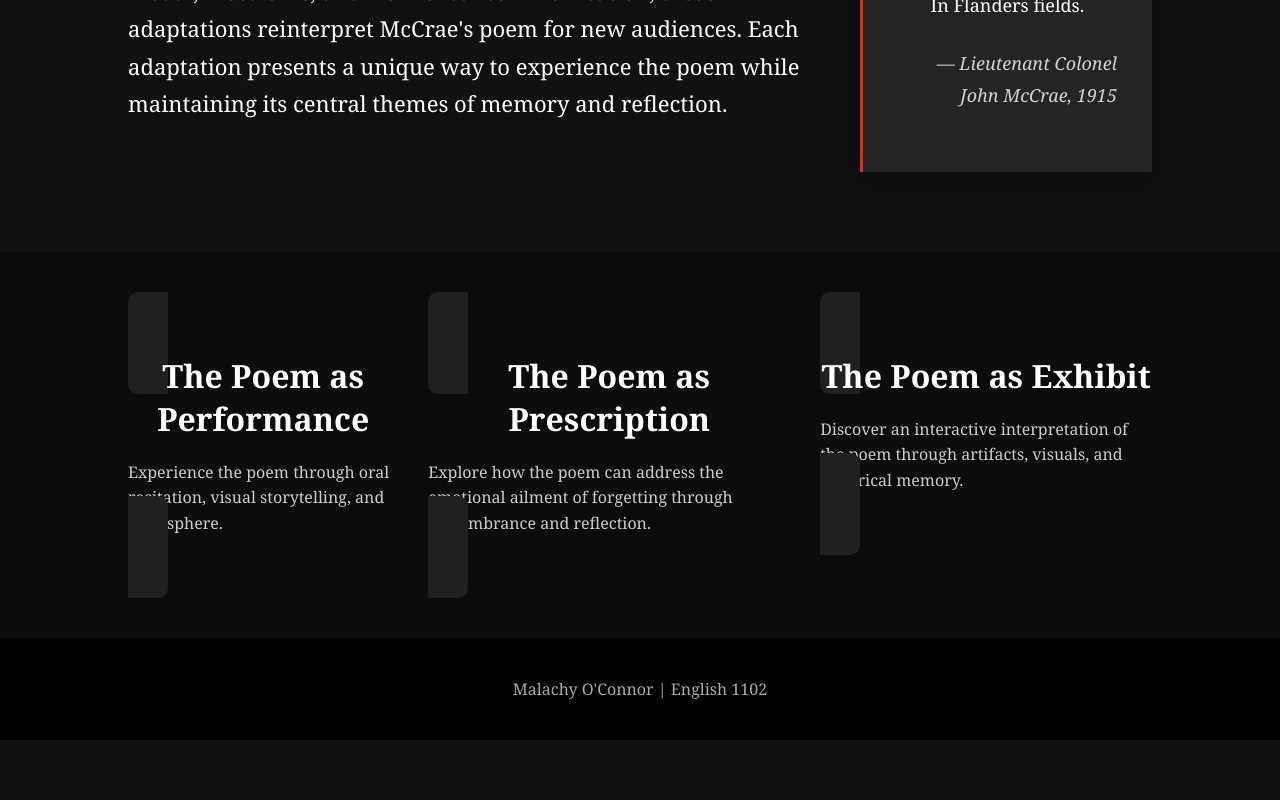
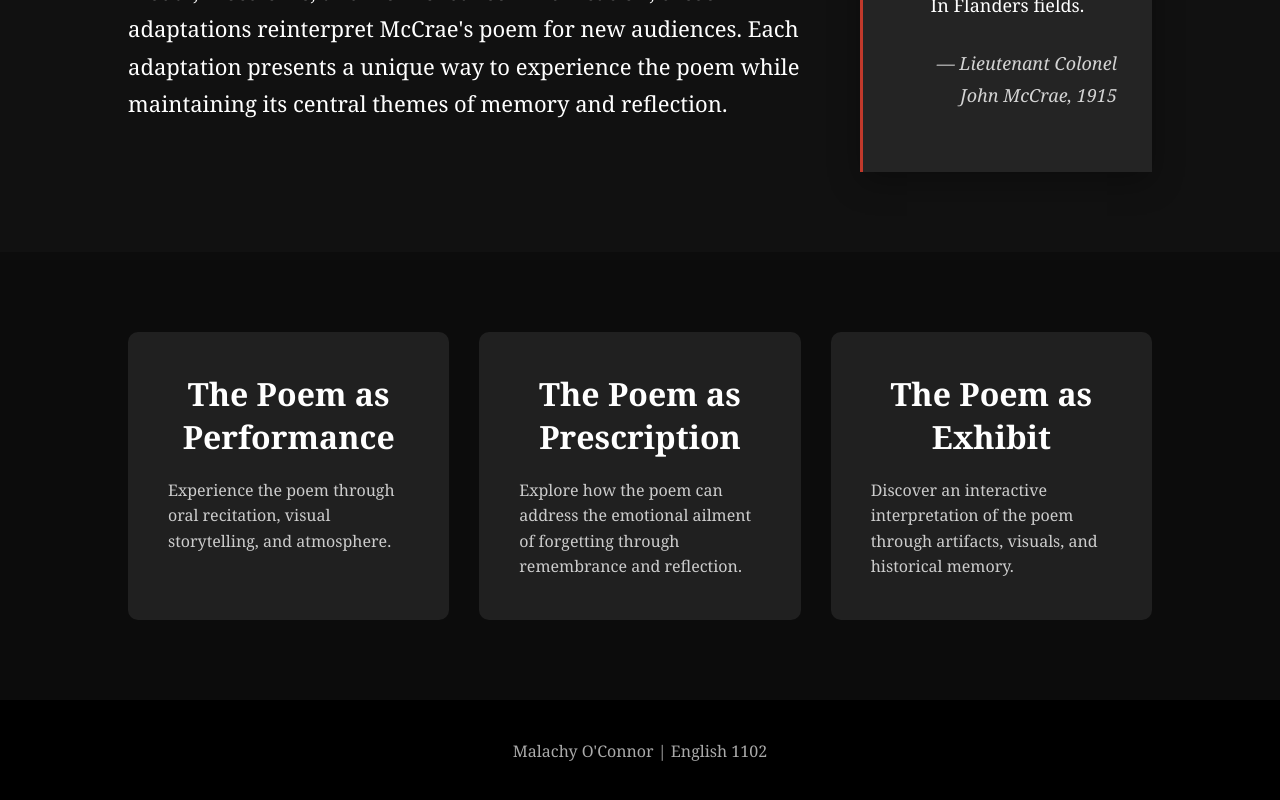
Before and after one commit to OconnorMalachy/Flanders-Fields, a React (Vite) app: page / in a window 1280 px wide. Shown: the part 1976-2776 px from the top of the page. Before the commit the page ends 2716 px from the top, so only its background shows below. Built offline with nearby package versions, Linux system fonts and the light colour scheme.

Commit message:
removed reveal

```diff
--- a/src/App.jsx
+++ b/src/App.jsx
@@ -102,7 +102,7 @@ function Home() {
 
 
       <section className="gallery" id="adaptations">
-        <Reveal>
+
         <Link to="/performance" className="card">
           <h3>The Poem as Performance</h3>
 
@@ -111,9 +111,8 @@ function Home() {
             and atmosphere.
           </p>
         </Link>
-        </Reveal>
 
-        <Reveal>
+
         <Link to="/prescription" className="card">
           <h3>The Poem as Prescription</h3>
 
@@ -122,9 +121,9 @@ function Home() {
             through remembrance and reflection.
           </p>
         </Link>
-        </Reveal>
 
-        <Reveal>
+
+
         <Link to="/exhibit" className="card">
           <h3>The Poem as Exhibit</h3>
 
@@ -133,7 +132,7 @@ function Home() {
             visuals, and historical memory.
           </p>
         </Link>
-        </Reveal>
+
 
       </section>
 
```
